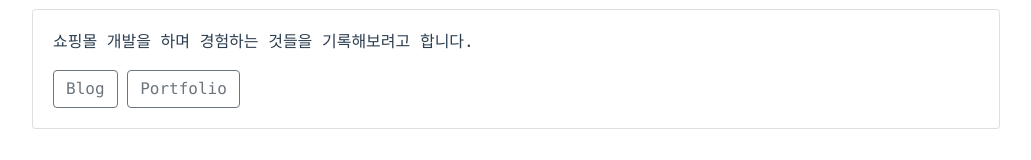
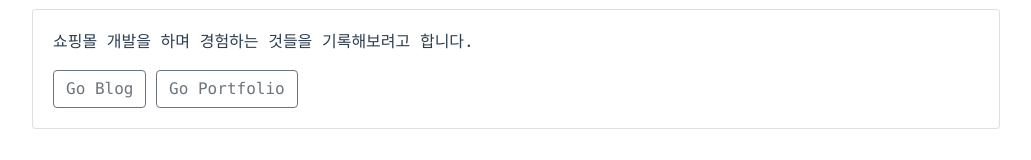
Before and after one commit to dc2348/vue-cli-github, a Vue app: page /#/home in a window 1280 px wide. Shown: the part 123-283 px from the top of the page, without its empty margins (124-1155 px from the left). Built offline with nearby package versions, Linux system fonts and the light colour scheme; a web font is replaced by a local one.

Commit message:
FEAT:Fix button texts

```diff
--- a/src/views/HomeView.vue
+++ b/src/views/HomeView.vue
@@ -10,8 +10,8 @@
         <b-button lang="en" href="#" variant="outline-secondary">Go Portfolio</b-button> -->
 
         <!-- bootstrap-vue Router link support -->
-        <b-button to="/blog" variant="outline-secondary" lang="en" >Blog</b-button> <span></span>
-        <b-button to="/portfolio" variant="outline-secondary" lang="en">Portfolio</b-button>
+        <b-button to="/blog" variant="outline-secondary" lang="en" >Go Blog</b-button> <span></span>
+        <b-button to="/portfolio" variant="outline-secondary" lang="en">Go Portfolio</b-button>
       </b-card>
     </div>
   </div>
```
